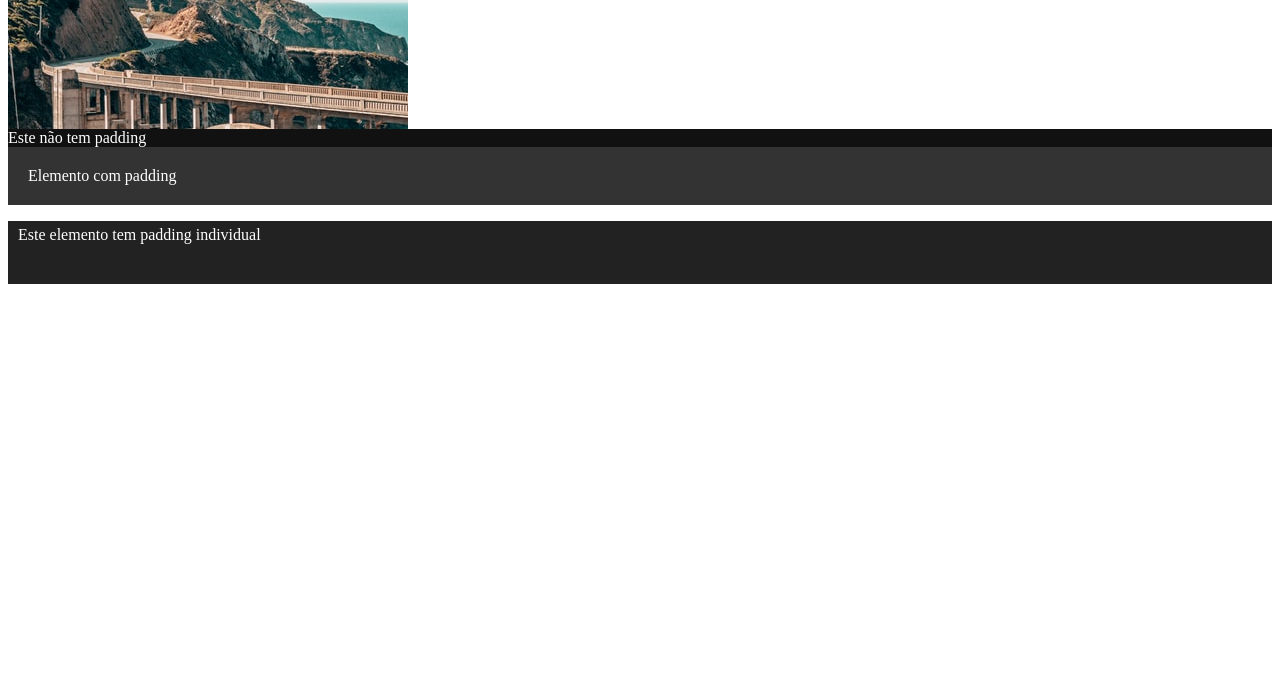
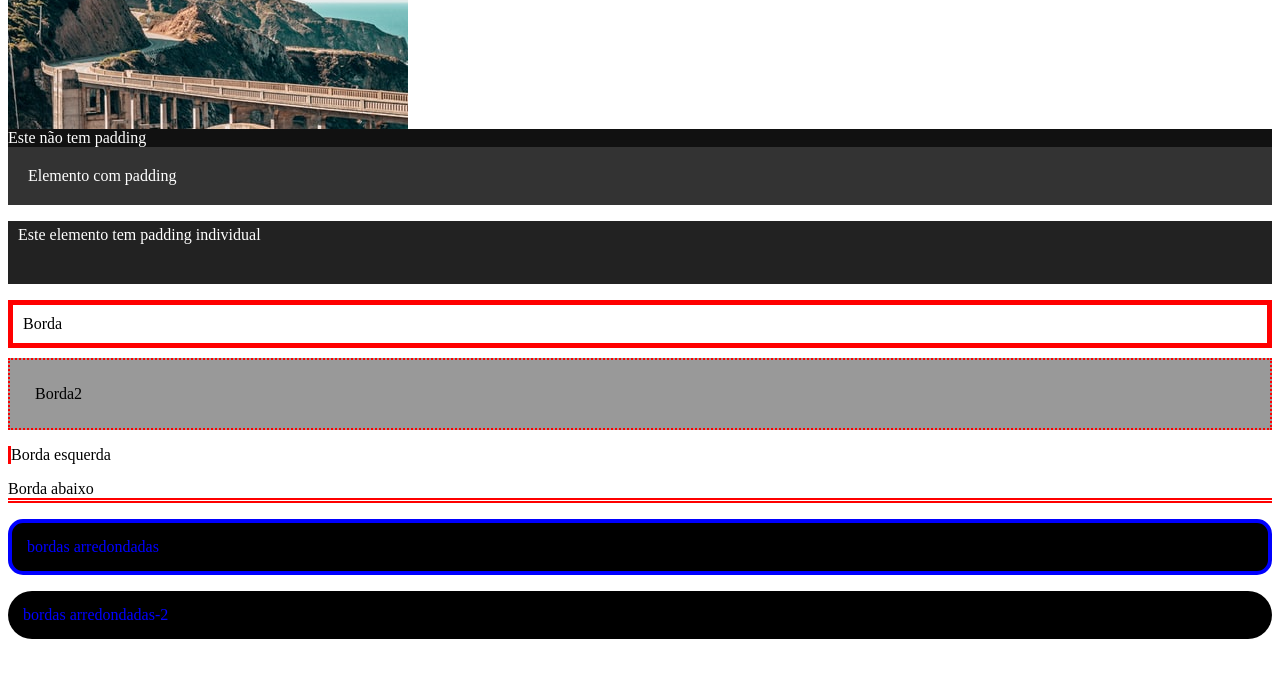
Before and after one commit to ProfRodolfo/13-03-html, a plain HTML site: page index.html in a window 1280 px wide. Shown: the part 2164-2842 px from the top of the page. Drawn offline with Linux system fonts and the light colour scheme.

Commit message:
21  bordas

```diff
--- a/css/style.css
+++ b/css/style.css
@@ -140,3 +140,34 @@
     */
     padding: 5px 20px 40px 10px;
 }
+
+.border{
+    border: 5px solid red;
+    padding: 10px;
+    margin-bottom: 10px;
+}
+.border2{
+    border: 2px dotted red;
+    padding: 25px;
+    background-color: #999;
+
+}
+.border-esquerda{
+    border-left: 3px solid red;
+}
+.border-abaixo{
+    border-bottom: 5px double red;
+}
+.arredondadas{
+    border: 4px solid blue;
+    background-color: #000;
+    color: blue;
+    padding: 15px;
+    border-radius: 15px;
+}
+.arredondadas-2{
+    background-color: #000;
+    color: blue;
+    padding: 15px;
+    border-radius: 25px;
+}
--- a/index.html
+++ b/index.html
@@ -117,5 +117,17 @@
 
     <p class="padding-individual">Este elemento tem padding individual</p>
 
+    <!-- 21  bordas-->
+
+    <div class="border">Borda</div>
+    <div class="border2">Borda2</div>
+
+    <p class="border-esquerda">Borda esquerda</p>
+    <p class="border-abaixo">Borda abaixo</p>
+
+    <p class="arredondadas">bordas arredondadas</p>
+    <p class="arredondadas-2">bordas arredondadas-2</p>
+
+
 </body>
 </html>
```
